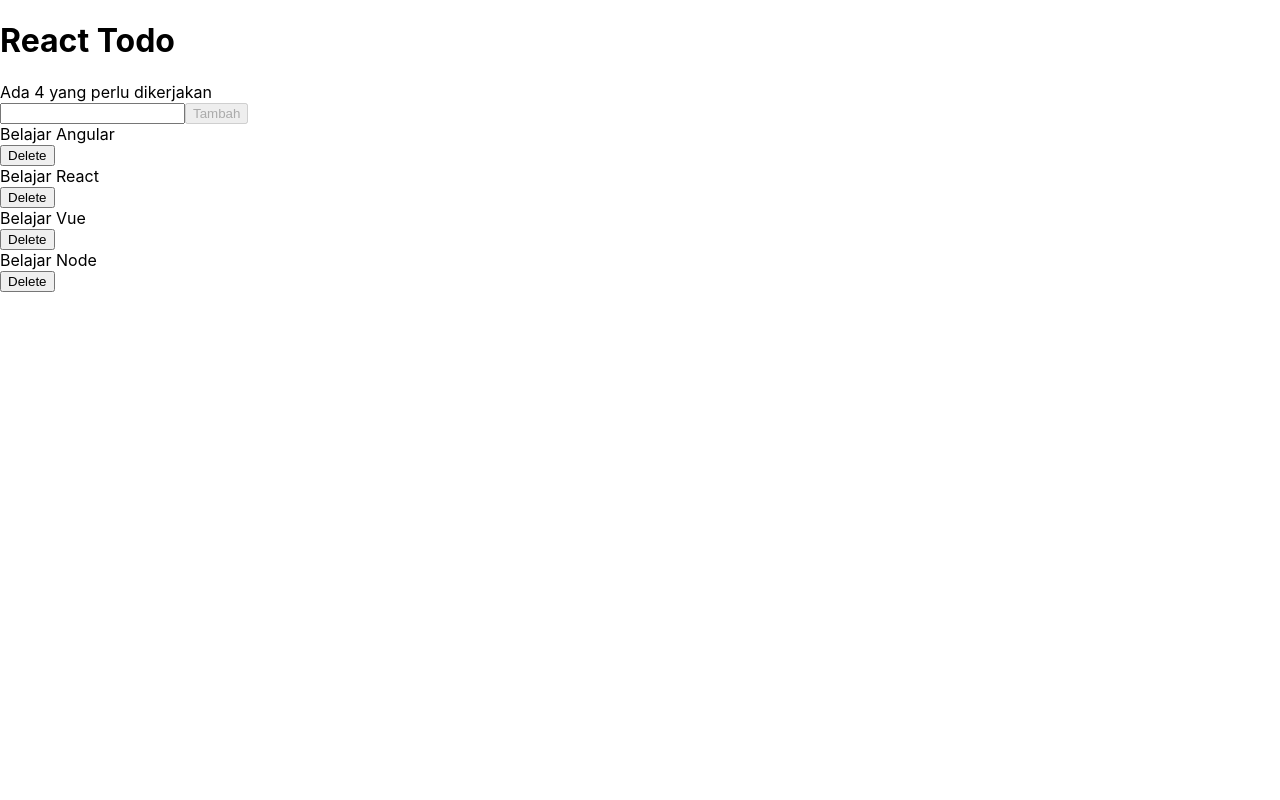
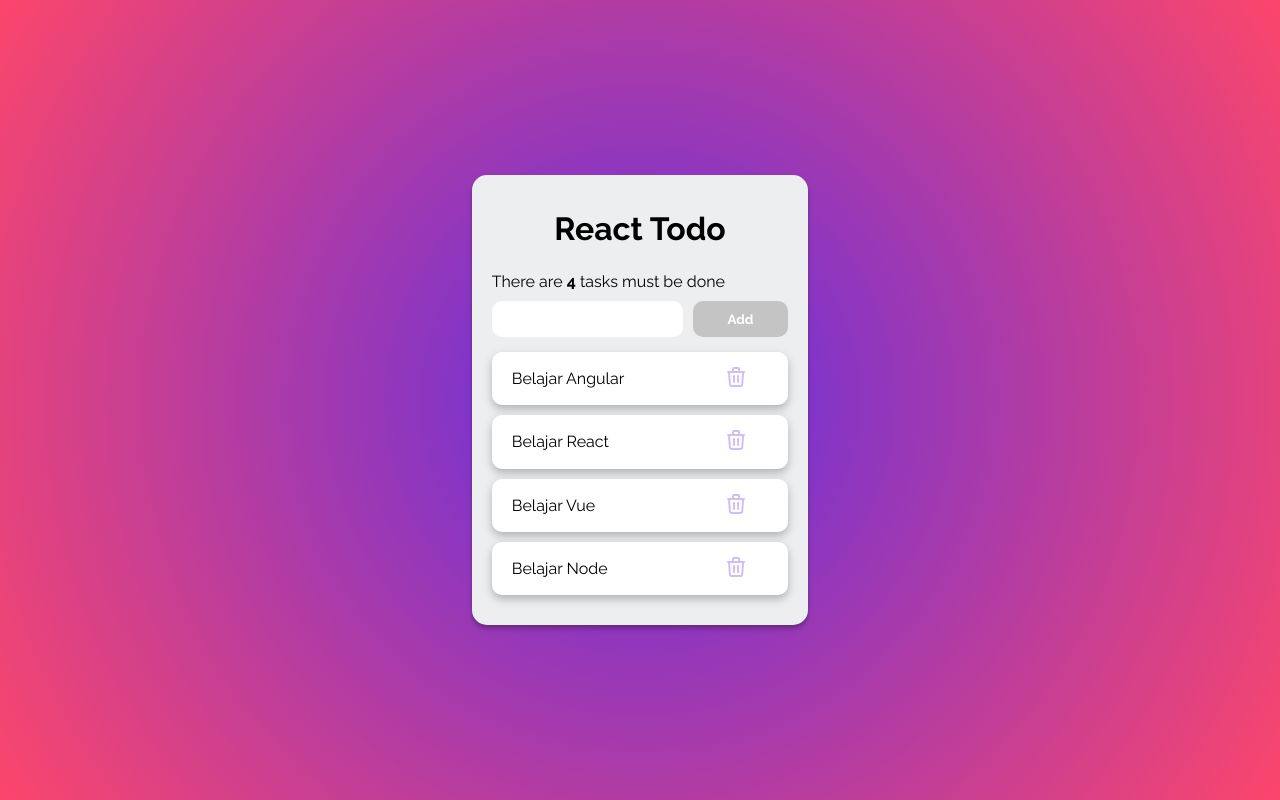
Before and after one commit to irfanizudin/react-todo-app, a React (Create React App) app: page / in a window 1280 px wide. Built offline with nearby package versions, Linux system fonts and the light colour scheme.

Commit message:
Adding styles

```diff
--- a/src/App.css
+++ b/src/App.css
@@ -1,38 +1,107 @@
-.App {
+@import url('https://fonts.googleapis.com/css2?family=Raleway:wght@400;600;700&display=swap');
+
+*{
+  margin: 0;
+  padding: 0;
+  box-sizing: border-box;
+  font-family: 'Raleway', sans-serif;
+}
+
+body{
+  display:flex;
+  justify-content: center;
+  align-items: center;
+  min-height: 100vh;
+  /* background-color: white; */
+  background: rgb(95,48,226);
+  background: radial-gradient(circle, rgba(95,48,226,1) 0%, rgba(252,70,107,1) 100%);
+}
+
+.container{
+  border-radius: 15px;
+  padding: 20px;
+  background-color: #ECEEEF;
+  box-shadow: 0px 4px 4px rgba(0, 0, 0, 0.25);
+}
+
+h1{
+  font-size: 2rem;
+  font-weight: bold;
+  padding: 15px 0;
+}
+
+.text-center{
   text-align: center;
 }
 
-.App-logo {
-  height: 40vmin;
-  pointer-events: none;
+.info-bar{
+  margin: 10px 0;
+}
+.info-bar span{
+  font-weight: bold;
+
 }
 
-@media (prefers-reduced-motion: no-preference) {
-  .App-logo {
-    animation: App-logo-spin infinite 20s linear;
-  }
+.task-adder{
+  display: grid;
+  grid-template-columns: 2fr 1fr;
+  grid-column-gap: 10px;
+  margin-bottom: 15px;
 }
 
-.App-header {
-  background-color: #282c34;
-  min-height: 100vh;
-  display: flex;
-  flex-direction: column;
-  align-items: center;
-  justify-content: center;
-  font-size: calc(10px + 2vmin);
-  color: white;
+input[type="text"],
+button
+{
+  padding: 10px 20px;
+  border-radius: 10px;
+  border: none;
+  background-color: white;
+  /* filter: drop-shadow(0px 4px 4px rgba(0, 0, 0, 0.25)); */
 }
 
-.App-link {
-  color: #61dafb;
+input[type="text"]:focus{
+  outline-color: #5F30E2;
 }
 
-@keyframes App-logo-spin {
-  from {
-    transform: rotate(0deg);
-  }
-  to {
-    transform: rotate(360deg);
-  }
+button:hover{
+  cursor: pointer;
 }
+.btn-primary{
+  color: white;
+  background-color: #5F30E2;
+  font-weight: bold;
+}
+
+svg{
+  color: #5F30E2;
+  transition: all ease 0.3;
+  opacity: 0.3;
+}
+
+svg:hover{
+  opacity: 1;
+}
+
+.task-item{
+  display: grid;
+  grid-template-columns: 3fr 1fr;
+  align-items: center;
+  margin-bottom: 10px;
+  background-color: white;
+  padding: 3px 20px;
+  border-radius: 10px;
+  filter: drop-shadow(0px 4px 4px rgba(0, 0, 0, 0.25));
+}
+
+.task-item:hover svg{
+  opacity: 1;
+}
+
+button:disabled{
+  background-color: #C4C4C4;
+  cursor:not-allowed;
+}
+
+.task-list{
+  background-color: red;
+}
--- a/src/App.js
+++ b/src/App.js
@@ -1,4 +1,5 @@
 import React, { useState } from 'react'
+import "./App.css"
 
 const data = [
   {
@@ -29,18 +30,18 @@
     setTasks([...tasks, newTask])
     setCurrentValue("")
   }
-  return <div>
+  return <div className="task-adder">
     <input type="text" value={currentValue} onChange={event => setCurrentValue(event.target.value)} />
-    <button disabled={currentValue === ""} onClick={() => handleAddTask()}>Tambah</button>
+    <button className="btn-primary" disabled={currentValue === ""} onClick={() => handleAddTask()}>Add</button>
   </div>
 }
 
 const InfoBar = ({ taskNumber }) => {
-  return <div>Ada {taskNumber} yang perlu dikerjakan</div>
+  return <div className="info-bar">There {taskNumber > 1 ? "are" : "is"} <span>{taskNumber}</span> {taskNumber > 1 ? "tasks" : "task"} must be done</div>
 }
 
 const Header = () => {
-  return <h1>React Todo</h1>
+  return <h1 className="text-center">React Todo</h1>
 }
 
 const Task = ({ id, message, setTasks, tasks }) => {
@@ -48,9 +49,11 @@
     const updateTasks = tasks.filter(task => task.id !== id);
     setTasks(updateTasks);
   }
-  return <div>
-    <div>{message}</div>
-    <button onClick={() => handleDelete()}>Delete</button>
+  return <div className="task-item">
+    <div className="text">{message}</div>
+    <button onClick={() => handleDelete()}><svg xmlns="http://www.w3.org/2000/svg" fill="none" viewBox="0 0 24 24" stroke="currentColor">
+      <path stroke-linecap="round" stroke-linejoin="round" stroke-width="2" d="M19 7l-.867 12.142A2 2 0 0116.138 21H7.862a2 2 0 01-1.995-1.858L5 7m5 4v6m4-6v6m1-10V4a1 1 0 00-1-1h-4a1 1 0 00-1 1v3M4 7h16" />
+    </svg></button>
   </div >
 }
 
@@ -62,12 +65,12 @@
 
 const TaskApp = () => {
   const [tasks, setTasks] = useState(data);
-  return <>
+  return <div className="container">
     <Header />
     <InfoBar taskNumber={tasks.length} />
     <TaskAdder setTasks={setTasks} tasks={tasks} />
     <TaskList tasks={tasks} setTasks={setTasks} />
-  </>
+  </div>
 }
 
 const App = () => {
```
